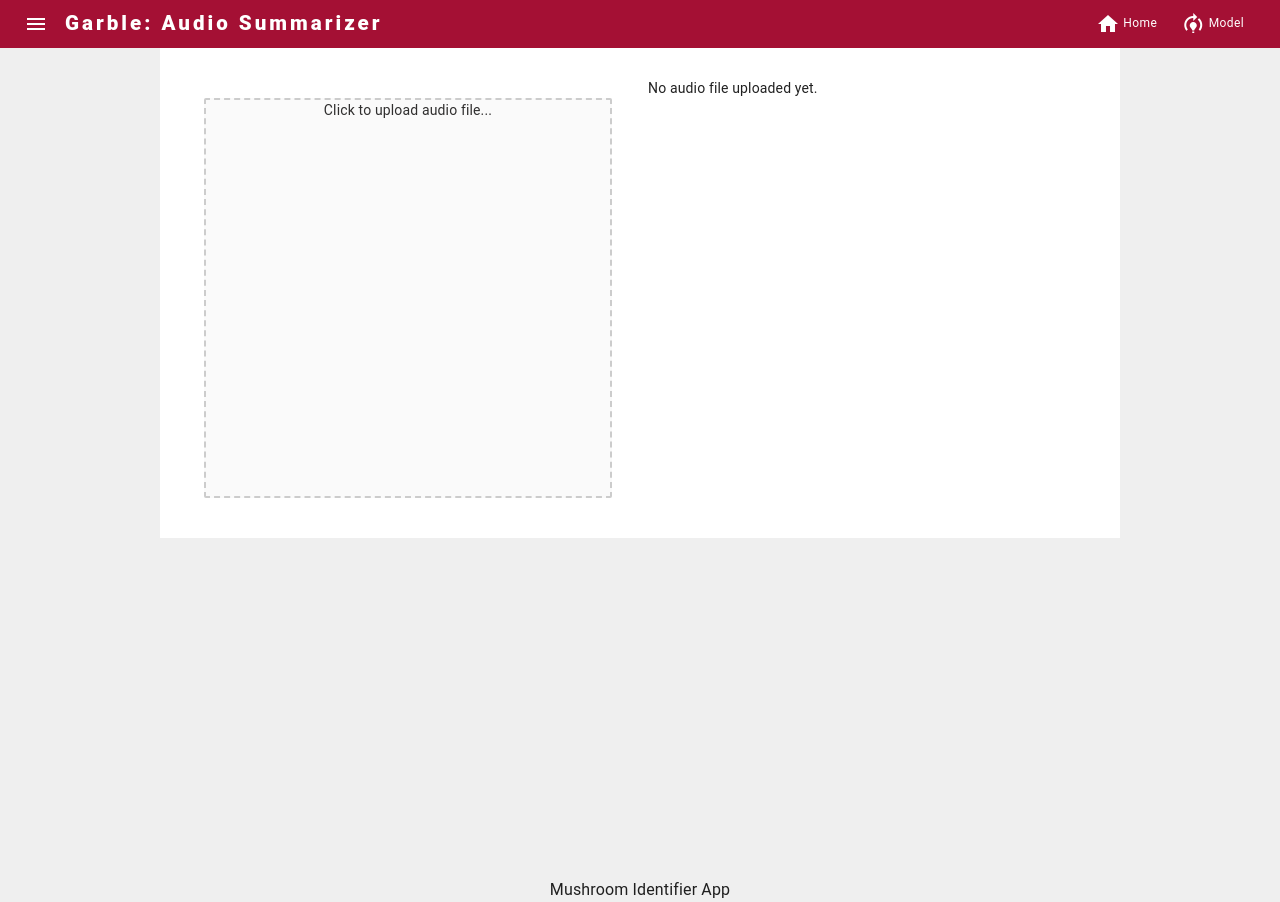
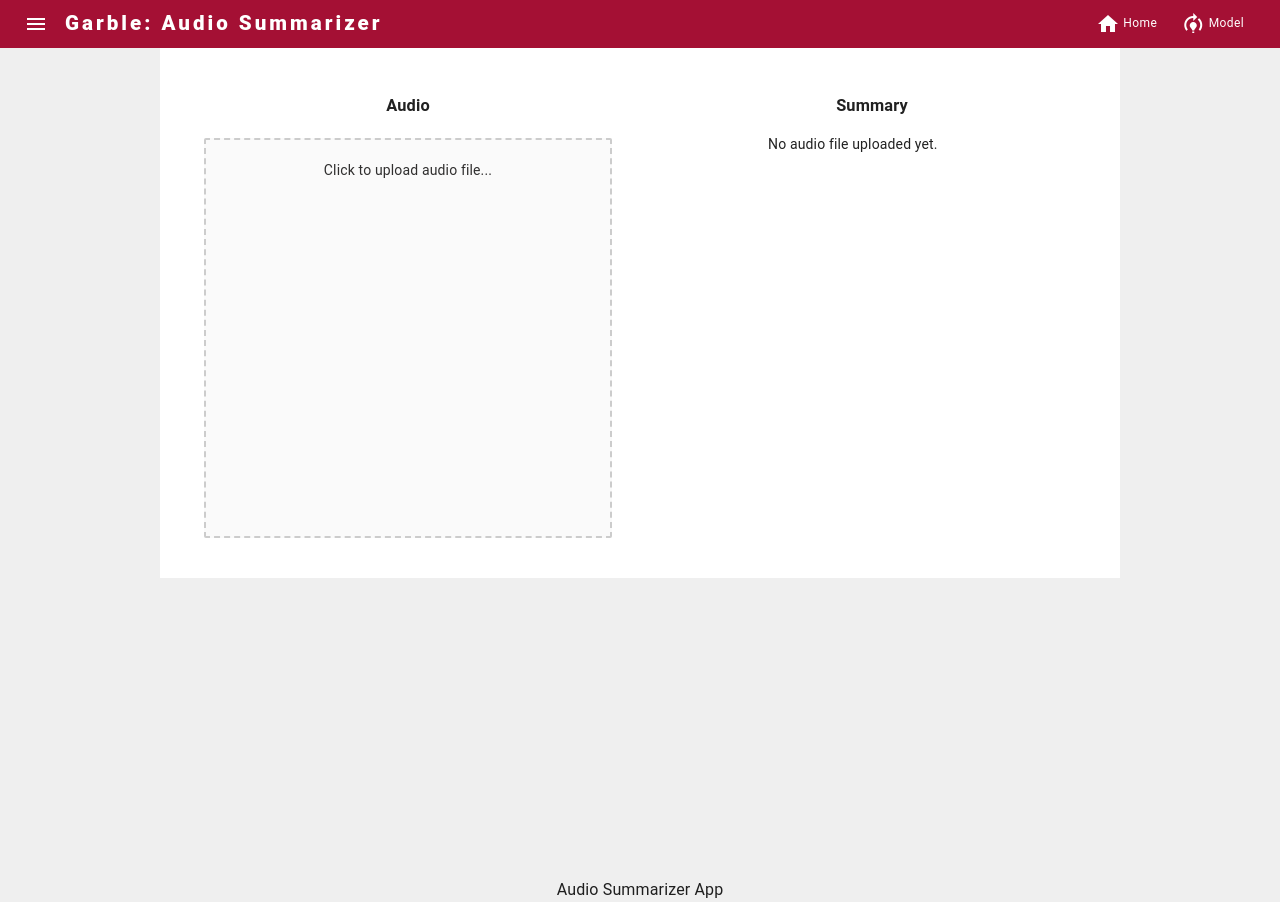
Before and after one commit to parambharat/AC215_projectgarble, a React (Create React App) app in the folder garble-app/frontend-mushroom/: page / in a window 1280 px wide. Built offline with nearby package versions, Linux system fonts and the light colour scheme.

Commit message:
Prettify loading state

```diff
--- a/garble-app/frontend-mushroom/src/common/Footer/index.js
+++ b/garble-app/frontend-mushroom/src/common/Footer/index.js
@@ -19,7 +19,7 @@ const Footer = (props) => {
     return (
         <div className={classes.root}>
             <Typography align='center'>
-                Mushroom Identifier App
+              Audio Summarizer App
             </Typography>
 
         </div>
--- a/garble-app/frontend-mushroom/src/components/Home/index.js
+++ b/garble-app/frontend-mushroom/src/components/Home/index.js
@@ -2,6 +2,7 @@ import React, { useEffect, useRef, useState } from 'react';
 import { withStyles } from '@material-ui/core';
 import Container from '@material-ui/core/Container';
 import Grid from '@material-ui/core/Grid';
+import CircularProgress from '@material-ui/core/CircularProgress';
 
 import DataService from "../../services/DataService";
 import styles from './styles';
@@ -11,7 +12,7 @@ const SummaryText = ({summary}) => {
   if (summary) {
     return <div>{summary.summary}</div>
   } else {
-    return <div>No audio file uploaded yet.</div>
+    return <div style={{marginLeft: 'auto', marginRight: 'auto', width: '13rem'}}>No audio file uploaded yet.</div>
   }
 }
 
@@ -59,6 +60,7 @@ const Home = (props) => {
         <Container maxWidth="md" className={classes.container}>
           <Grid container spacing={2}>
             <Grid item xs={6}>
+              <h3 className={classes.centerElement}>Audio</h3>
               <div className={classes.dropzone} onClick={() => handleAudioUploadClick()}>
                 <input
                   type="file"
@@ -72,7 +74,8 @@ const Home = (props) => {
               </div>
             </Grid>
             <Grid item xs={6}>
-              {isLoading ? <div>Processing</div> : <SummaryText summary={summary} />}
+              <h3 className={classes.centerElement}>Summary</h3>
+              {isLoading ? <div className={classes.centerElement}><CircularProgress/></div>: <SummaryText summary={summary} />}
             </Grid>
           </Grid>
         </Container>
--- a/garble-app/frontend-mushroom/src/components/Home/styles.js
+++ b/garble-app/frontend-mushroom/src/components/Home/styles.js
@@ -21,6 +21,7 @@ const styles = theme => ({
         flexDirection: "column",
         alignItems: "center",
         margin: "20px",
+        padding: "20px",
         borderWidth: "2px",
         borderRadius: "2px",
         borderColor: "#cccccc",
@@ -48,6 +49,12 @@ const styles = theme => ({
     poisonous: {
         color: "#de2d26",
     },
+    centerElement: {
+      marginLeft: 'auto',
+      marginRight: 'auto',
+      width: '50%',
+      textAlign: 'center',
+    },
 });
 
 export default styles;
```
